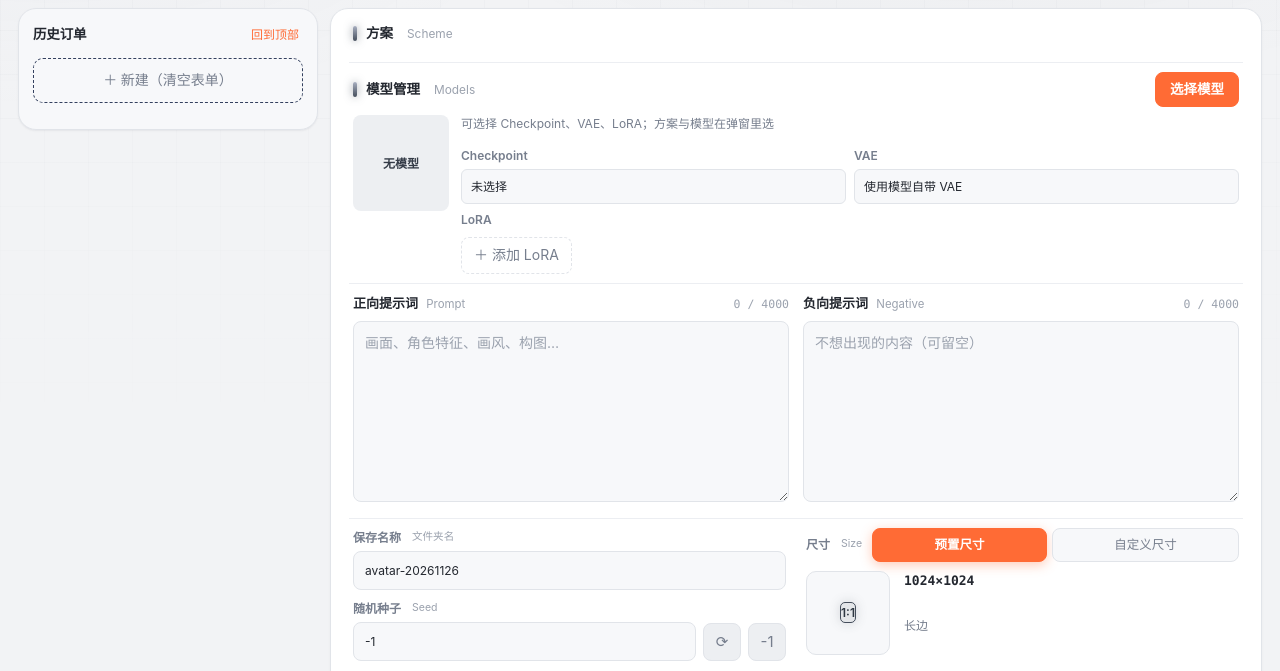
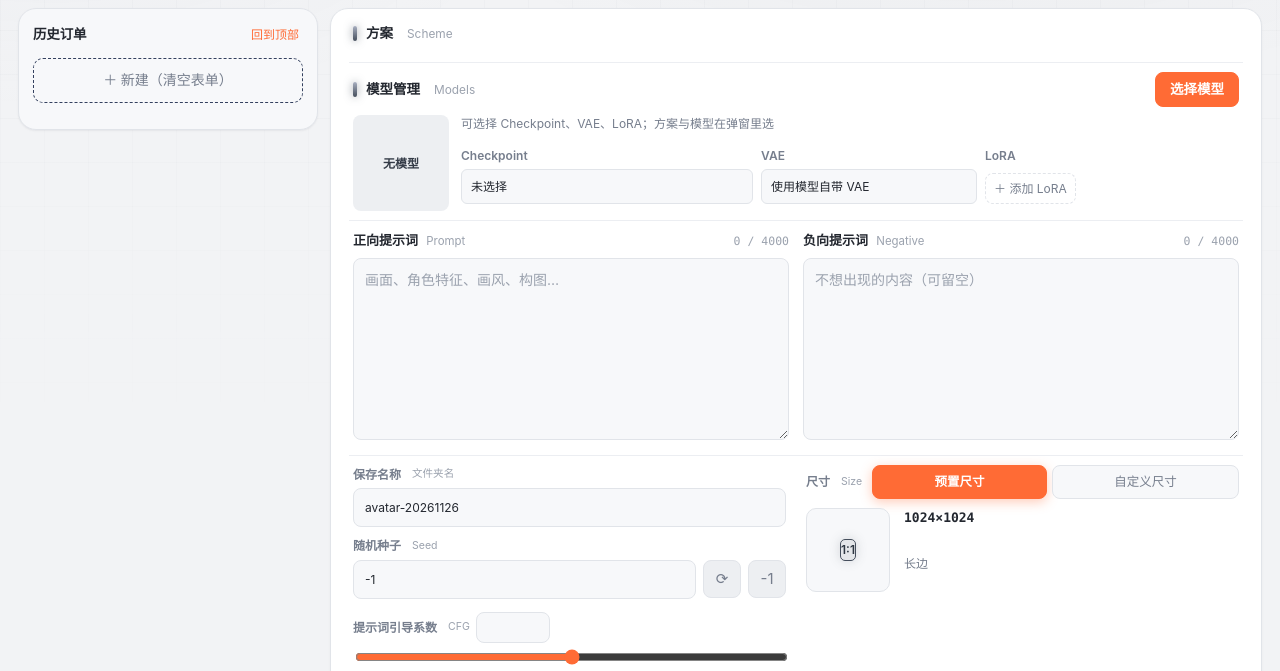
Before and after one commit to sdzdrccc/sdz-ptah, a plain HTML site: page app/web/index.html in a window 1280 px wide. Shown: the part 58-729 px from the top of the page. Drawn offline with Linux system fonts and the light colour scheme; no server answers.

Commit message:
style(web): LoRA 并到 Checkpoint / VAE 同一行
按大人要求把 LoRA 从独占一行改为与 Checkpoint、VAE 并排，整块少占一行。

- index.html：把原来独立的 .lora-block 折进 .mgr-grid，作为第三个 .slot
  （label 仍是「LoRA」，内含 #loraList 与「＋ 添加 LoRA」）
- style.css：.mgr-grid 由两列改三列，按 1.15 / 0.85 / 1 分配——
  Checkpoint 里的「Qwen/Qwen-Image-2.1」需要更宽，VAE 那栏文案短可以窄一点；
  同时把 .lora-add 的内边距压到 5px 8px、字号 12px，LoRA 列表间距 4px，
  避免这一格把整行高度撑起来

验证：124 项测试 OK；四个 id（ckptSlot / vaeSlot / loraList / addLoraBtn）各只出现一次，
app.js 语法通过；截图确认三列同排、Checkpoint 值未换行、按钮完整。

```diff
--- a/app/web/index.html
+++ b/app/web/index.html
@@ -56,11 +56,11 @@
                 <span class="lbl">VAE</span>
                 <div id="vaeSlot" class="slot-val">使用模型自带 VAE</div>
               </div>
-            </div>
-            <div class="lora-block">
-              <span class="lbl">LoRA</span>
-              <div id="loraList" class="lora-list"></div>
-              <button id="addLoraBtn" class="lora-add" type="button">＋ 添加 LoRA</button>
+              <div class="slot">
+                <span class="lbl">LoRA</span>
+                <div id="loraList" class="lora-list"></div>
+                <button id="addLoraBtn" class="lora-add" type="button">＋ 添加 LoRA</button>
+              </div>
             </div>
           </div>
         </div>
--- a/app/web/style.css
+++ b/app/web/style.css
@@ -533,7 +533,10 @@ label.check input { width: 16px; height: 16px; accent-color: var(--accent); flex
 .mgr-main { display: grid; gap: 6px; min-width: 0; }
 .pick { justify-self: start; background: var(--brand); border-color: var(--brand); color: #fff; padding: 6px 14px; }
 .pick:hover:not(:disabled) { background: var(--brand-600); color: #fff; }
-.mgr-grid { display: grid; grid-template-columns: 1fr 1fr; gap: 8px; }
+.mgr-grid { display: grid; grid-template-columns: 1.15fr 0.85fr 1fr; gap: 8px; align-items: start; }
+/* LoRA 与 Checkpoint 同排：列表与按钮压紧，避免把行高撑起来 */
+.mgr-grid .lora-list { display: grid; gap: 4px; }
+.mgr-grid .lora-add { padding: 5px 8px; font-size: 12px; }
 .slot { display: grid; gap: 4px; }
 .slot-val { padding: 7px 9px; border: 1px solid var(--line); border-radius: 6px; background: var(--surface); color: var(--ink); font-size: 12px; word-break: break-all; min-height: 32px; }
 .slot-val.empty { color: var(--faint); }
```
